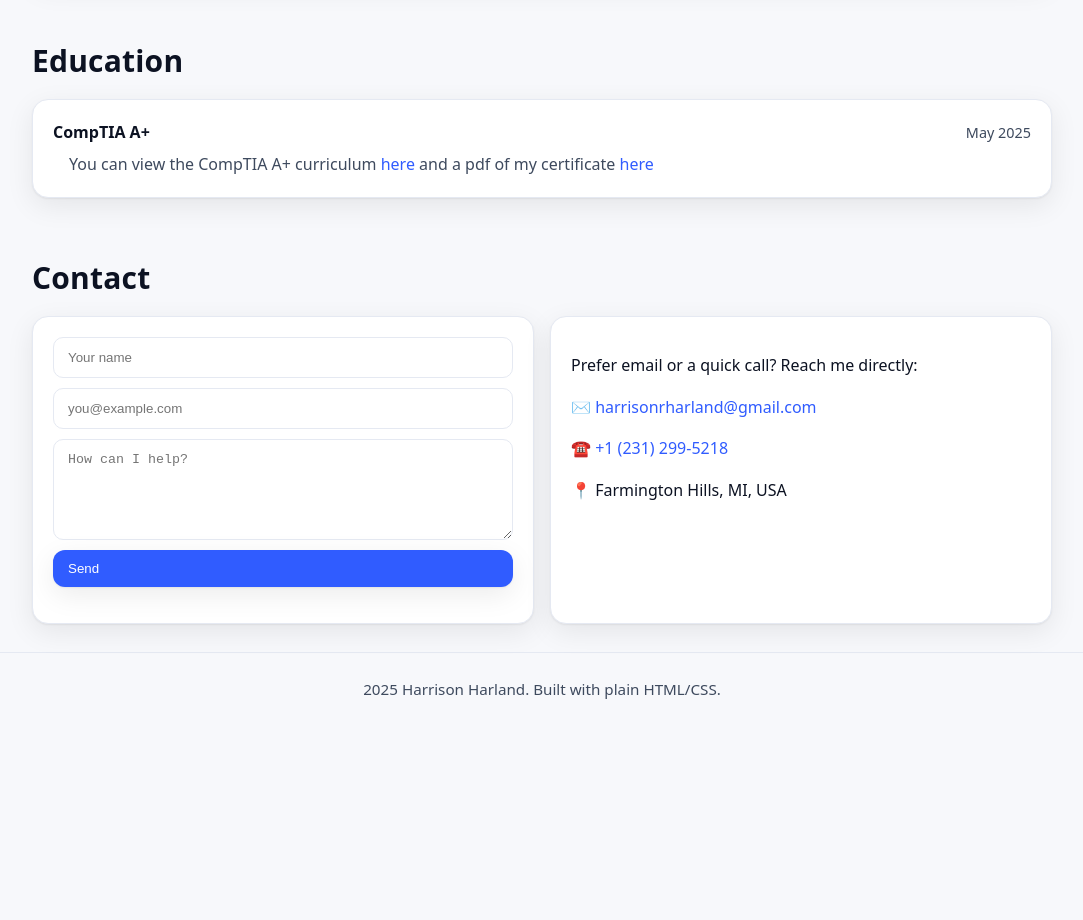
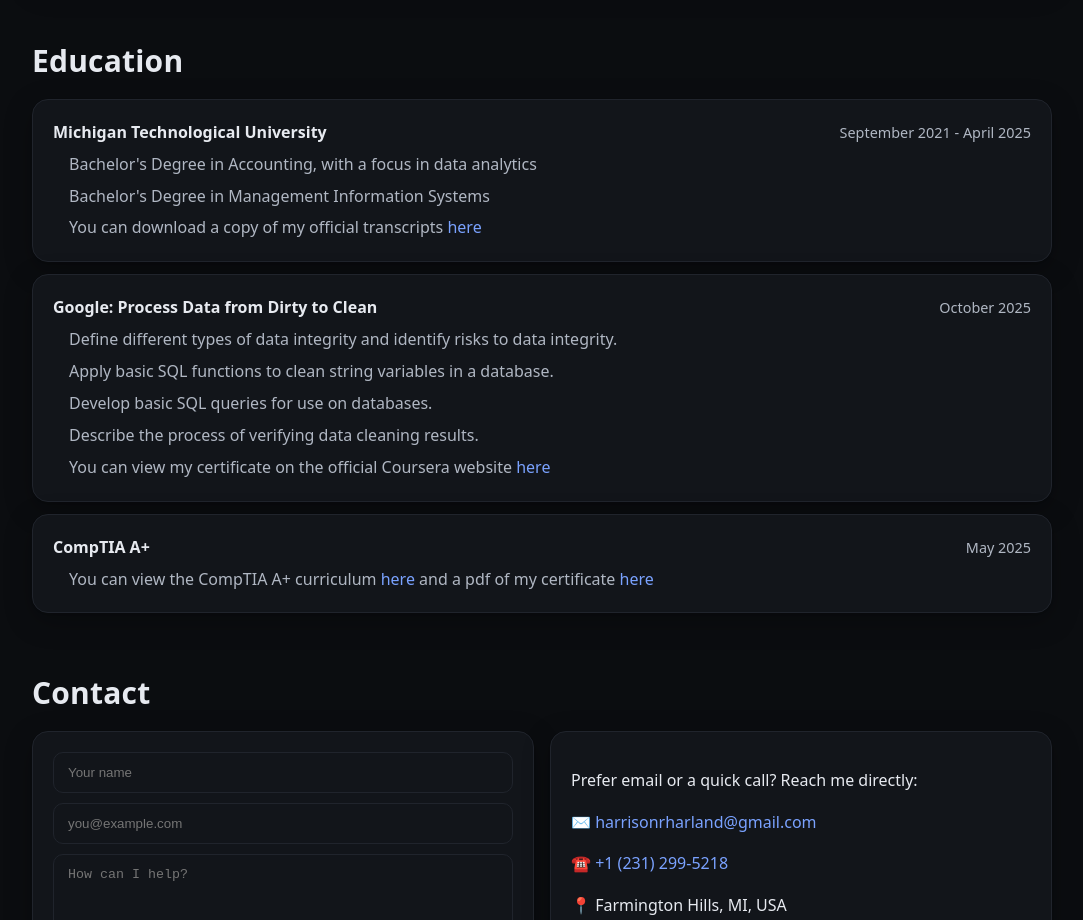
Before and after one commit to raindotwav/raindotwav.github.io, a plain HTML site: page index.html in a window 1280 px wide. Shown: the part 2080-3000 px from the top of the page, without its empty margins (98-1181 px from the left). Before the commit the page ends 2829 px from the top, so only its background shows below. Drawn offline with Linux system fonts and the light colour scheme.

Commit message:
Update index.html

```diff
--- a/index.html
+++ b/index.html
@@ -1,4 +1,4 @@
-<html lang="en"><head>
+<html lang="en" class="theme-dark"><head>
   <meta charset="utf-8">
   <meta name="viewport" content="width=device-width, initial-scale=1">
   <title>Harrison Harland — Resume &amp; Portfolio</title>
@@ -125,7 +125,7 @@
           <li><a href="#contact">Contact</a></li>
         </ul>
       </nav>
-      <button class="toggle" id="themeToggle" aria-pressed="false" aria-label="Toggle color theme">🌗</button>
+      <button class="toggle" id="themeToggle" aria-pressed="true" aria-label="Toggle color theme">🌗</button>
     </div>
   </header>
 
@@ -291,6 +291,33 @@
         <article class="card">
           <div class="card-body">
             <div class="item-head">
+              <h3>Michigan Technological University</h3>
+              <span class="period">September 2021 - April 2025</span>
+            </div>
+            <p class="bullets">Bachelor's Degree in Accounting,
+ with a focus in data analytics  </p>
+            <p class="bullets">Bachelor's Degree in Management Information Systems  </p>
+  <p class="bullets">You can download a copy of my official transcripts <a href="CompTIA A+ ce certificate.pdf">here</a> </p>
+          </div>
+        </article>
+
+<article class="card">
+          <div class="card-body">
+            <div class="item-head">
+              <h3>Google: Process Data from Dirty to Clean</h3>
+              <span class="period">October 2025</span>
+            </div>
+
+            <p class="bullets"> Define different types of data integrity and identify risks to data integrity. </p>
+<p class="bullets"> Apply basic SQL functions to clean string variables in a database. </p>
+<p class="bullets"> Develop basic SQL queries for use on databases. </p>
+<p class="bullets"> Describe the process of verifying data cleaning results. </p>
+  <p class="bullets">You can view my certificate on the official Coursera website <a href="https://coursera.org/share/fa79104da855e48c6f2c1cbdf840f668">here</a> </p>
+          </div>
+</article>
+<article class="card">
+<div class="card-body">
+            <div class="item-head">
               <h3>CompTIA A+</h3>
               <span class="period">May 2025</span>
             </div>
@@ -372,4 +399,7 @@
 
 
 
+
+
+
 </body></html>
```
